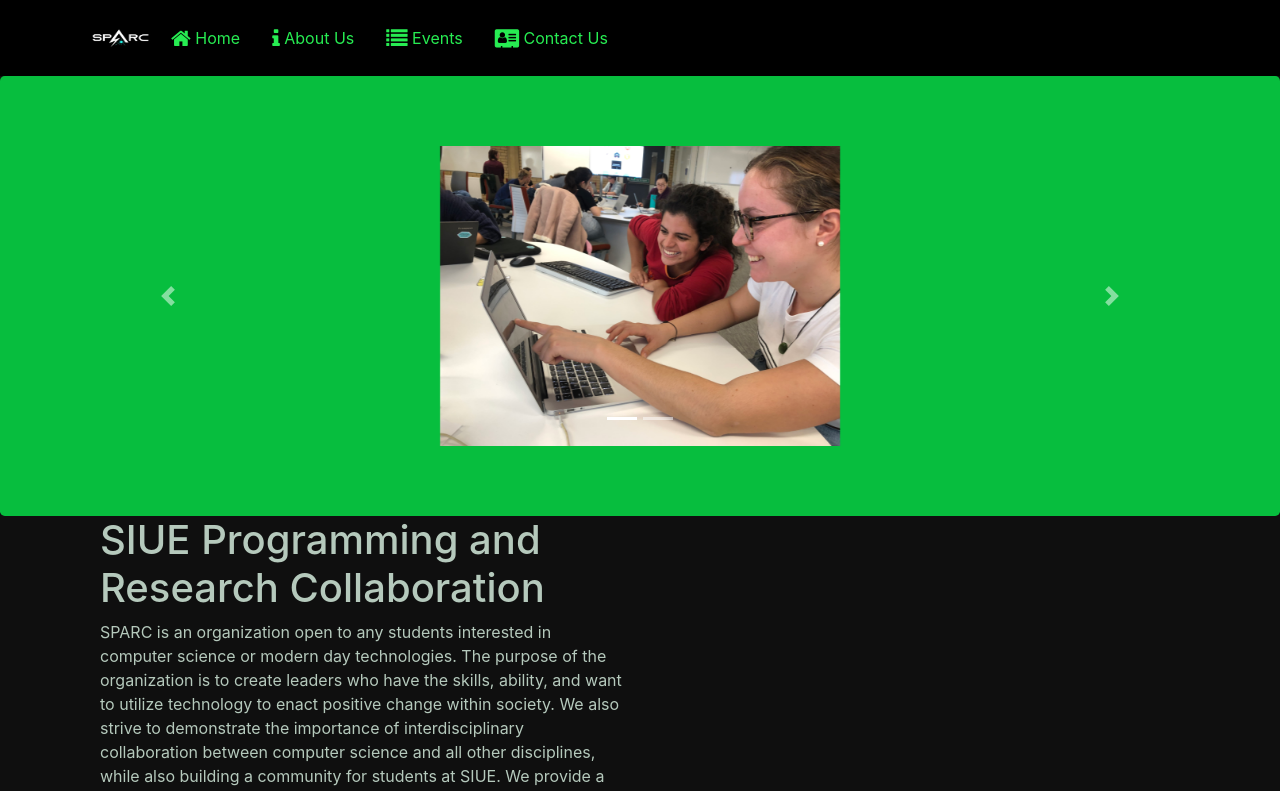
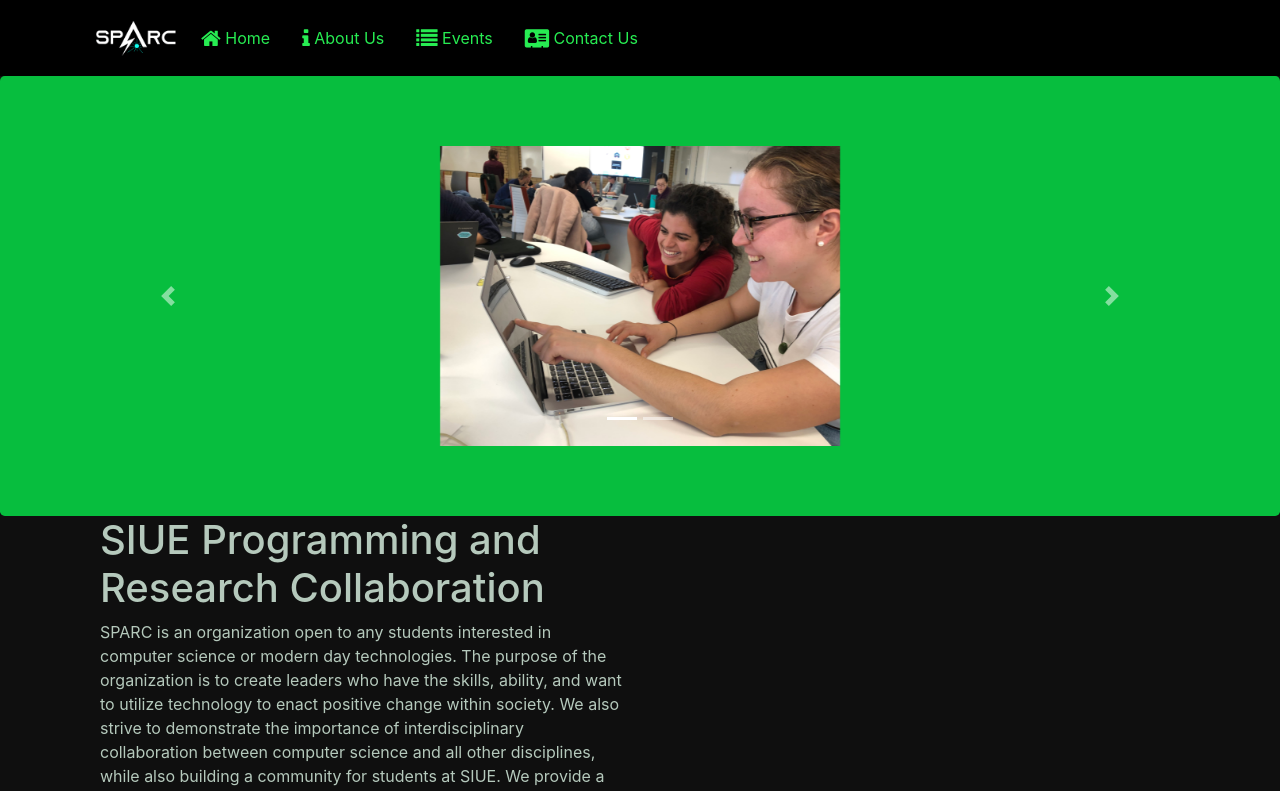
Before and after one commit to SIUE-SPARC/siue-sparc.github.io, a React (Create React App) app: page /home in a window 1280 px wide. Shown: the top 791 px of the page. Built offline with nearby package versions, Linux system fonts and the light colour scheme.

Commit message:
Fixed Logo

```diff
--- a/src/components/headerComponent.js
+++ b/src/components/headerComponent.js
@@ -1,7 +1,7 @@
 import React, { useState } from 'react';
 import { CarouselControl, Carousel, CarouselItem, CarouselIndicators, Navbar, NavbarBrand, Nav, NavbarToggler, Collapse, NavItem, Jumbotron, Button, Modal, ModalHeader, ModalBody, Form, FormGroup, Label, Input } from 'reactstrap';
 import { NavLink } from 'react-router-dom';
-import logo from "../assets/images/logo.jpg";
+import logo from "../assets/images/logo.png";
 
 const Header = () => {
     const [isNavOpen, setIsNavOpen] = useState(false);
@@ -14,7 +14,7 @@ const Header = () => {
         <Navbar dark expand="md">
           <div className="container">
               <NavbarToggler onClick={toggleNav} />
-              <NavbarBrand className="mr-auto"><img src={logo} width="70" height="50" alt='SPARC' /></NavbarBrand>
+              <NavbarBrand className="mr-auto"><img src={logo} width="auto" height="50" alt='SPARC' /></NavbarBrand>
             <Collapse isOpen={isNavOpen} navbar>
                 <Nav>
                 <NavItem>
```
Also changed, not shown: src/assets/images/logo.png (added).
